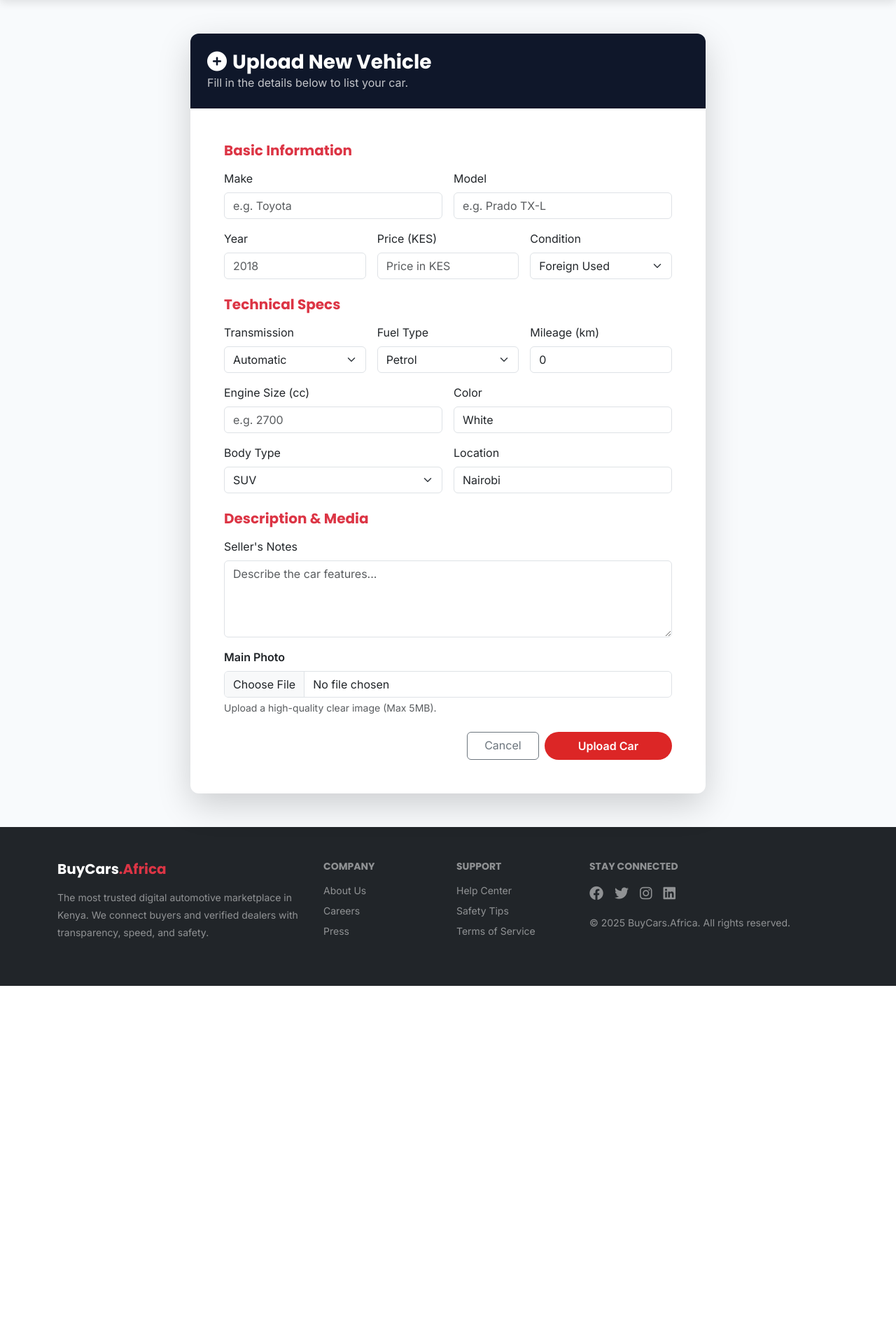
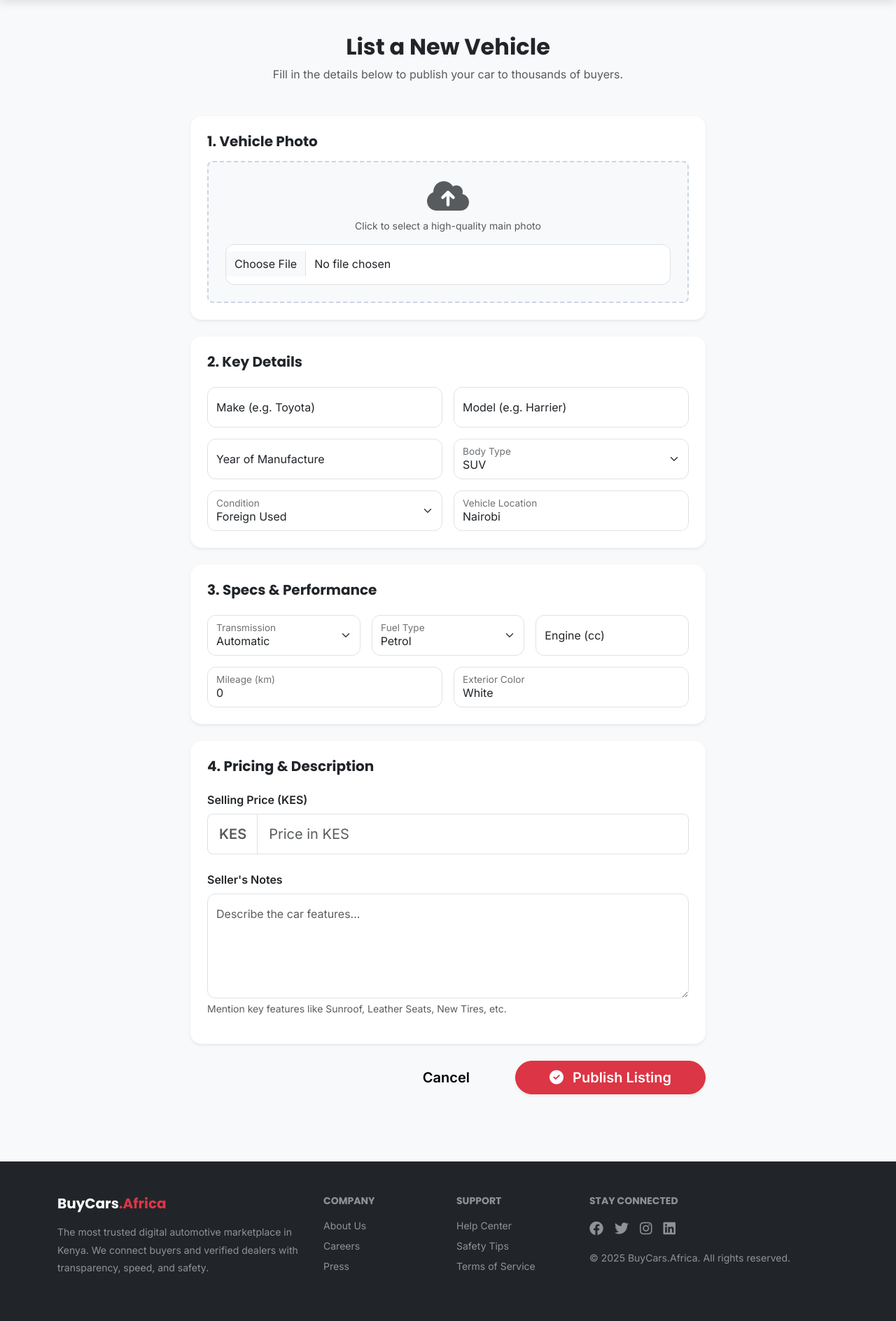
Before and after one commit to kelvinketer/buycars-africa, a Django app: page /add-car/ in a window 1280 px wide. Shown: the part 78-1966 px from the top of the page at 70% size. Before the commit the page ends 1487 px from the top, so only its background shows below. Run offline with Django 5.2, Linux system fonts and the light colour scheme; the visitor is signed in with stand-in values (Sample User, id 1); some libraries are stand-ins or nearby versions.

Commit message:
Redesign Add Car Page: Add image preview, grouped cards, and floating labels

```diff
--- a/templates/dealer/add_car.html
+++ b/templates/dealer/add_car.html
@@ -1,117 +1,228 @@
 {% extends 'base.html' %}
+{% load static %}
 
 {% block content %}
-<div class="container py-5">
+<div class="bg-light min-vh-100 py-5">
+    <div class="container">
+
+        <div class="text-center mb-5">
+            <h2 class="fw-bold text-dark">List a New Vehicle</h2>
+            <p class="text-muted">Fill in the details below to publish your car to thousands of buyers.</p>
+        </div>
+
         <div class="row justify-content-center">
             <div class="col-lg-8">
 
-            <div class="card border-0 shadow-lg">
-                <div class="card-header bg-primary-custom text-white p-4" style="background-color: #0f172a;">
-                    <h3 class="mb-0 fw-bold"><i class="fas fa-plus-circle me-2"></i>Upload New Vehicle</h3>
-                    <p class="mb-0 opacity-75">Fill in the details below to list your car.</p>
-                </div>
-
-                <div class="card-body p-4 p-md-5">
+                <form method="POST" enctype="multipart/form-data">
+                    {% csrf_token %}
 
                     {% if form.errors %}
-                        <div class="alert alert-danger alert-dismissible fade show" role="alert">
-                            <h5 class="alert-heading"><i class="fas fa-exclamation-triangle me-2"></i>Please fix the errors below:</h5>
-                            <ul class="mb-0">
+                        <div class="alert alert-danger shadow-sm border-0 rounded-4 mb-4">
+                            <h6 class="fw-bold"><i class="fas fa-exclamation-circle me-2"></i>Please correct the errors below:</h6>
+                            <ul class="mb-0 small">
                                 {% for field in form %}
                                     {% for error in field.errors %}
                                         <li><strong>{{ field.label }}:</strong> {{ error }}</li>
                                     {% endfor %}
                                 {% endfor %}
-                                {% for error in form.non_field_errors %}
-                                    <li>{{ error }}</li>
-                                {% endfor %}
                             </ul>
-                            <button type="button" class="btn-close" data-bs-dismiss="alert" aria-label="Close"></button>
                         </div>
                     {% endif %}
 
-                    <form method="POST" enctype="multipart/form-data">
-                        {% csrf_token %}
+                    <div class="card border-0 shadow-sm rounded-4 mb-4">
+                        <div class="card-body p-4 text-center">
+                            <h5 class="fw-bold mb-3 text-start">1. Vehicle Photo</h5>
 
-                        <h5 class="text-danger fw-bold mb-3">Basic Information</h5>
-                        <div class="row g-3 mb-4">
-                            <div class="col-md-6">
-                                <label class="form-label">Make</label>
-                                {{ form.make }}
+                            <div class="upload-box p-4 border rounded-3 bg-light position-relative" style="border: 2px dashed #cbd5e1 !important;">
+                                <div id="imagePreview" class="d-none mb-3">
+                                    <img src="#" class="rounded-3 shadow-sm object-fit-cover" style="max-height: 200px; width: 100%; max-width: 300px;">
                                 </div>
-                            <div class="col-md-6">
-                                <label class="form-label">Model</label>
-                                {{ form.model }}
+
+                                <div class="file-upload-wrapper">
+                                    <i class="fas fa-cloud-upload-alt fa-3x text-muted mb-2"></i>
+                                    <p class="text-muted small mb-3">Click to select a high-quality main photo</p>
+                                    {{ form.image }}
                                 </div>
-                            <div class="col-md-4">
-                                <label class="form-label">Year</label>
-                                {{ form.year }}
                             </div>
-                            <div class="col-md-4">
-                                <label class="form-label">Price (KES)</label>
-                                {{ form.price }}
-                            </div>
-                            <div class="col-md-4">
-                                <label class="form-label">Condition</label>
-                                {{ form.condition }}
                         </div>
                     </div>
 
-                        <h5 class="text-danger fw-bold mb-3">Technical Specs</h5>
-                        <div class="row g-3 mb-4">
-                            <div class="col-md-4">
-                                <label class="form-label">Transmission</label>
-                                {{ form.transmission }}
+                    <div class="card border-0 shadow-sm rounded-4 mb-4">
+                        <div class="card-body p-4">
+                            <h5 class="fw-bold mb-4">2. Key Details</h5>
+
+                            <div class="row g-3">
+                                <div class="col-md-6">
+                                    <div class="form-floating">
+                                        {{ form.make }}
+                                        <label>Make (e.g. Toyota)</label>
                                     </div>
-                            <div class="col-md-4">
-                                <label class="form-label">Fuel Type</label>
-                                {{ form.fuel_type }}
-                            </div>
-                            <div class="col-md-4">
-                                <label class="form-label">Mileage (km)</label>
-                                {{ form.mileage }}
                                 </div>
                                 <div class="col-md-6">
-                                <label class="form-label">Engine Size (cc)</label>
-                                {{ form.engine_size }}
+                                    <div class="form-floating">
+                                        {{ form.model }}
+                                        <label>Model (e.g. Harrier)</label>
+                                    </div>
                                 </div>
                                 <div class="col-md-6">
-                                <label class="form-label">Color</label>
-                                {{ form.color }}
+                                    <div class="form-floating">
+                                        {{ form.year }}
+                                        <label>Year of Manufacture</label>
+                                    </div>
                                 </div>
                                 <div class="col-md-6">
-                                <label class="form-label">Body Type</label>
+                                    <div class="form-floating">
                                         {{ form.body_type }}
+                                        <label>Body Type</label>
+                                    </div>
                                 </div>
                                 <div class="col-md-6">
-                                <label class="form-label">Location</label>
+                                    <div class="form-floating">
+                                        {{ form.condition }}
+                                        <label>Condition</label>
+                                    </div>
+                                </div>
+                                <div class="col-md-6">
+                                    <div class="form-floating">
                                         {{ form.location }}
+                                        <label>Vehicle Location</label>
+                                    </div>
+                                </div>
+                            </div>
                         </div>
                     </div>
 
-                        <h5 class="text-danger fw-bold mb-3">Description & Media</h5>
-                        <div class="mb-3">
-                            <label class="form-label">Seller's Notes</label>
-                            {{ form.description }}
+                    <div class="card border-0 shadow-sm rounded-4 mb-4">
+                        <div class="card-body p-4">
+                            <h5 class="fw-bold mb-4">3. Specs & Performance</h5>
+
+                            <div class="row g-3">
+                                <div class="col-md-4">
+                                    <div class="form-floating">
+                                        {{ form.transmission }}
+                                        <label>Transmission</label>
                                     </div>
-                        <div class="mb-4">
-                            <label class="form-label fw-bold">Main Photo</label>
-                            {{ form.image }}
-                            <div class="form-text">Upload a high-quality clear image (Max 5MB).</div>
+                                </div>
+                                <div class="col-md-4">
+                                    <div class="form-floating">
+                                        {{ form.fuel_type }}
+                                        <label>Fuel Type</label>
+                                    </div>
+                                </div>
+                                <div class="col-md-4">
+                                    <div class="form-floating">
+                                        {{ form.engine_size }}
+                                        <label>Engine (cc)</label>
+                                    </div>
+                                </div>
+                                <div class="col-md-6">
+                                    <div class="form-floating">
+                                        {{ form.mileage }}
+                                        <label>Mileage (km)</label>
+                                    </div>
+                                </div>
+                                <div class="col-md-6">
+                                    <div class="form-floating">
+                                        {{ form.color }}
+                                        <label>Exterior Color</label>
+                                    </div>
+                                </div>
+                            </div>
+                        </div>
                     </div>
 
-                        <div class="d-grid gap-2 d-md-flex justify-content-md-end">
-                            <a href="{% url 'dealer_dashboard' %}" class="btn btn-outline-secondary px-4">Cancel</a>
-                            <button type="submit" class="btn btn-primary-custom px-5 py-2 fw-bold" style="background-color: #dc2626; color: white; border-radius: 50px;">
-                                Upload Car
+                    <div class="card border-0 shadow-sm rounded-4 mb-4">
+                        <div class="card-body p-4">
+                            <h5 class="fw-bold mb-4">4. Pricing & Description</h5>
+
+                            <div class="mb-4">
+                                <label class="fw-bold mb-2">Selling Price (KES)</label>
+                                <div class="input-group input-group-lg">
+                                    <span class="input-group-text bg-white fw-bold text-muted border-end-0">KES</span>
+                                    {{ form.price }}
+                                </div>
+                            </div>
+
+                            <div class="mb-3">
+                                <label class="fw-bold mb-2">Seller's Notes</label>
+                                {{ form.description }}
+                                <div class="form-text">Mention key features like Sunroof, Leather Seats, New Tires, etc.</div>
+                            </div>
+                        </div>
+                    </div>
+
+                    <div class="d-grid gap-3 d-md-flex justify-content-md-end mb-5">
+                        <a href="{% url 'dealer_dashboard' %}" class="btn btn-light btn-lg rounded-pill px-5 fw-bold">Cancel</a>
+                        <button type="submit" class="btn btn-danger btn-lg rounded-pill px-5 fw-bold shadow-sm">
+                            <i class="fas fa-check-circle me-2"></i> Publish Listing
                         </button>
                     </div>
 
                 </form>
             </div>
         </div>
-
     </div>
 </div>
-</div>
+
+<style>
+    /* Styling for Django Form Fields to match Bootstrap Floating Labels */
+    .form-control, .form-select {
+        border-radius: 12px;
+        border: 1px solid #dee2e6;
+        padding: 1rem 0.75rem;
+        height: calc(3.5rem + 2px);
+    }
+    .form-control:focus, .form-select:focus {
+        border-color: #dc3545; /* Red border on focus */
+        box-shadow: 0 0 0 0.25rem rgba(220, 53, 69, 0.1);
+    }
+    textarea.form-control {
+        height: 150px;
+    }
+    /* Fix for file input */
+    input[type="file"] {
+        padding-top: 15px; /* Alignment fix */
+    }
+</style>
+
+<script>
+    // Image Preview Logic
+    document.addEventListener('DOMContentLoaded', function() {
+        const imageInput = document.querySelector('input[type="file"]');
+        const previewBox = document.getElementById('imagePreview');
+        const previewImg = previewBox.querySelector('img');
+
+        if (imageInput) {
+            imageInput.addEventListener('change', function(e) {
+                const file = e.target.files[0];
+                if (file) {
+                    const reader = new FileReader();
+                    reader.onload = function(e) {
+                        previewImg.src = e.target.result;
+                        previewBox.classList.remove('d-none');
+                    }
+                    reader.readAsDataURL(file);
+                }
+            });
+        }
+
+        // Add bootstrap classes to django rendered fields manually if needed
+        const inputs = document.querySelectorAll('input, select, textarea');
+        inputs.forEach(input => {
+            if (!input.classList.contains('form-control') && !input.classList.contains('form-select')) {
+                if (input.tagName === 'SELECT') {
+                    input.classList.add('form-select');
+                } else if (input.type !== 'checkbox' && input.type !== 'file') {
+                    input.classList.add('form-control');
+                    input.placeholder = " "; // Required for floating labels
+                }
+
+                // Specific fix for file input
+                if (input.type === 'file') {
+                    input.classList.add('form-control');
+                }
+            }
+        });
+    });
+</script>
 {% endblock %}
```
Lines whose indentation alone changed are shown as unchanged.
